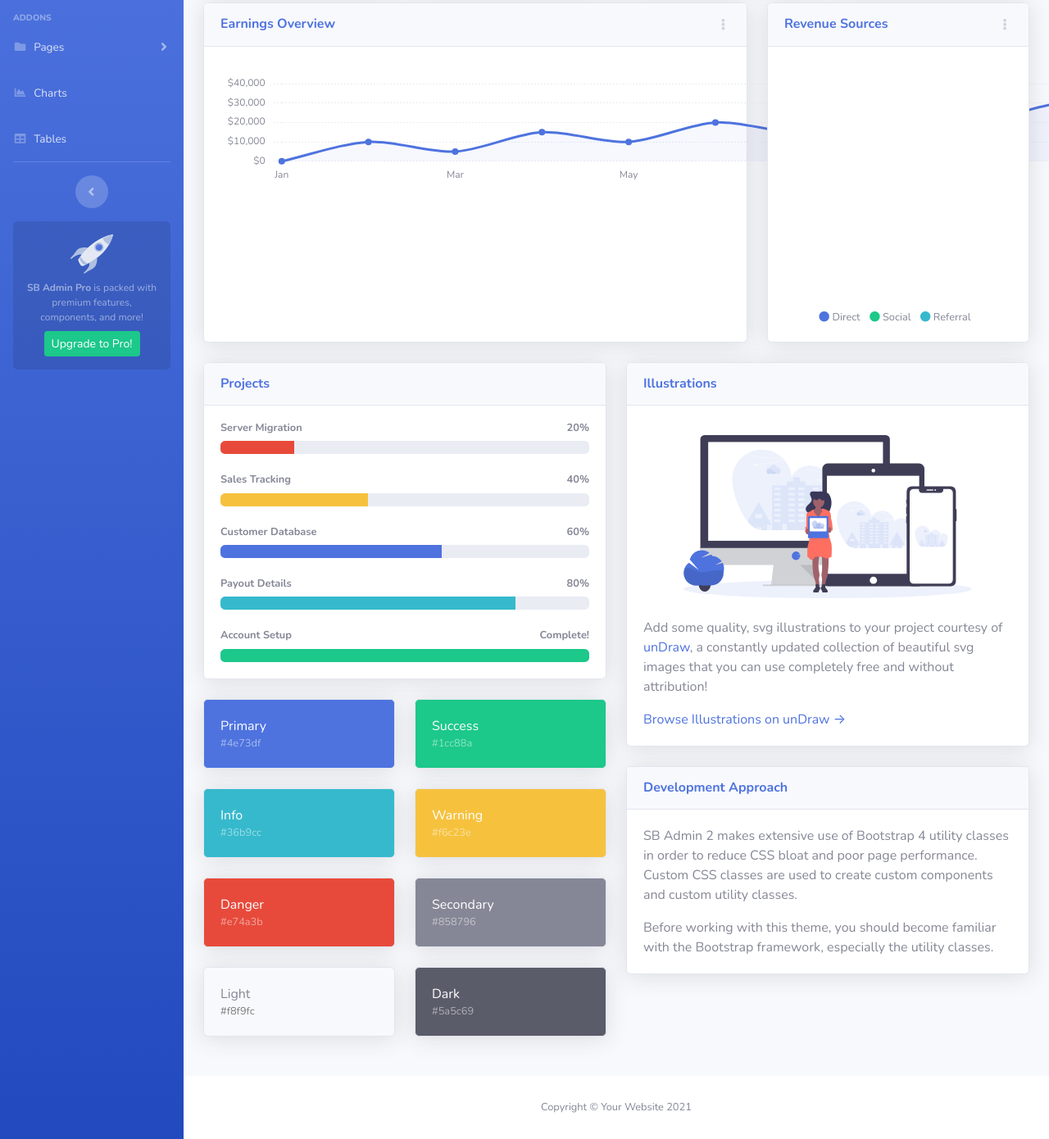
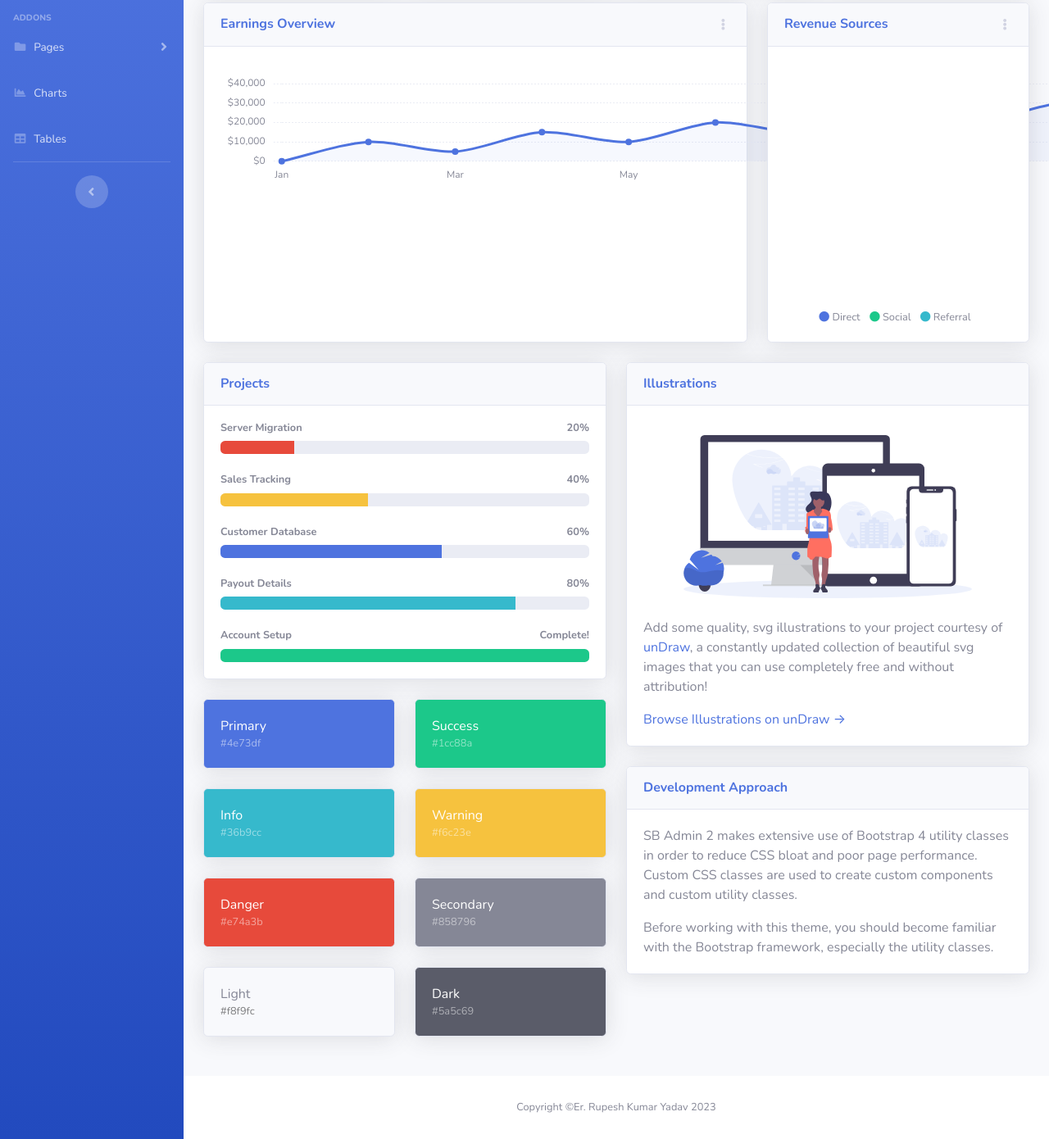
Before and after one commit to rupeshray/website, a website with bundled scripts: page index.html in a window 1280 px wide. Shown: the part 275-1665 px from the top of the page at 82% size. Built offline with nearby package versions, Linux system fonts and the light colour scheme.

Commit message:
remove upgrade message

```diff
--- a/index.html
+++ b/index.html
@@ -135,11 +135,11 @@
             </div>
 
             <!-- Sidebar Message -->
-            <div class="sidebar-card d-none d-lg-flex">
+            <!-- <div class="sidebar-card d-none d-lg-flex">
                 <img class="sidebar-card-illustration mb-2" src="img/undraw_rocket.svg" alt="...">
                 <p class="text-center mb-2"><strong>SB Admin Pro</strong> is packed with premium features, components, and more!</p>
                 <a class="btn btn-success btn-sm" href="https://startbootstrap.com/theme/sb-admin-pro">Upgrade to Pro!</a>
-            </div>
+            </div> -->
 
         </ul>
         <!-- End of Sidebar -->
@@ -692,7 +692,7 @@
             <footer class="sticky-footer bg-white">
                 <div class="container my-auto">
                     <div class="copyright text-center my-auto">
-                        <span>Copyright &copy; Your Website 2021</span>
+                        <span>Copyright &copy;Er. Rupesh Kumar Yadav 2023</span>
                     </div>
                 </div>
             </footer>
@@ -745,7 +745,5 @@
     <!-- Page level custom scripts -->
     <script src="js/demo/chart-area-demo.js"></script>
     <script src="js/demo/chart-pie-demo.js"></script>
-
 </body>
-
 </html>
```
